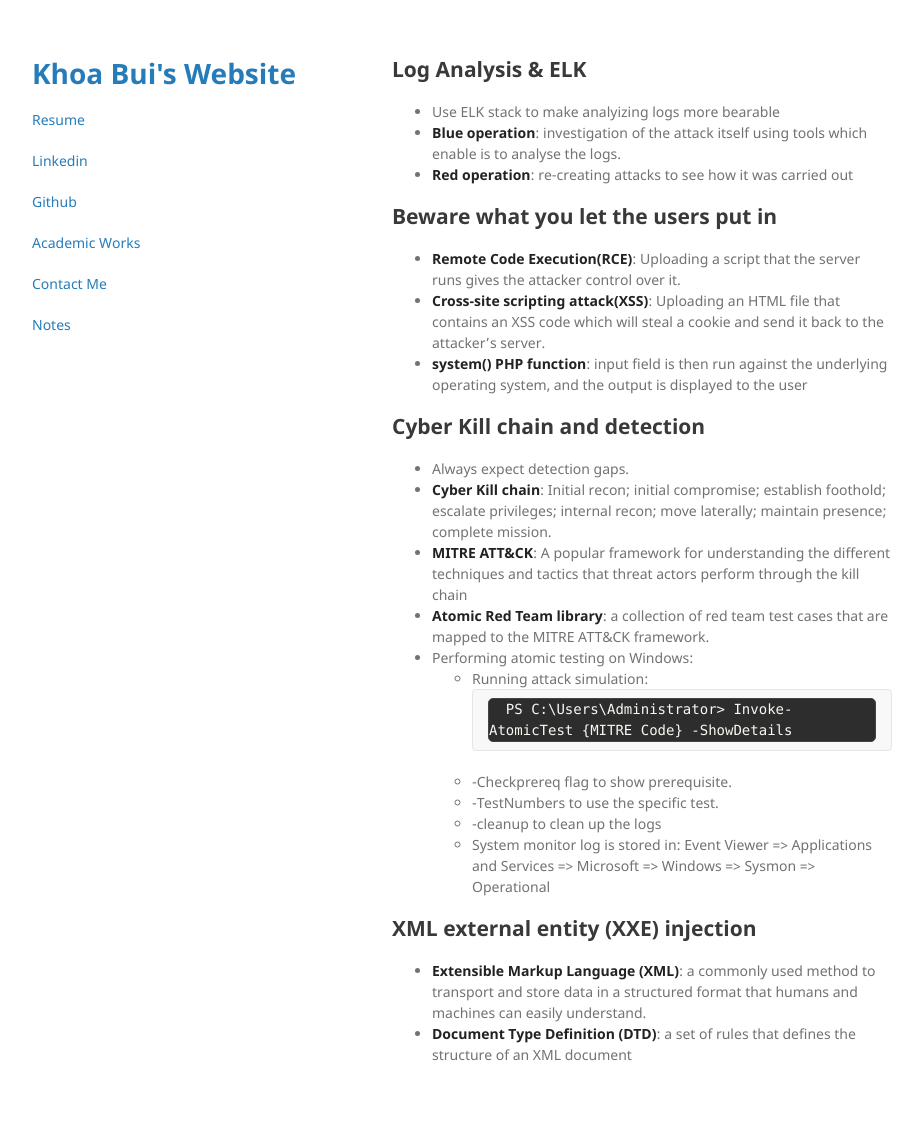
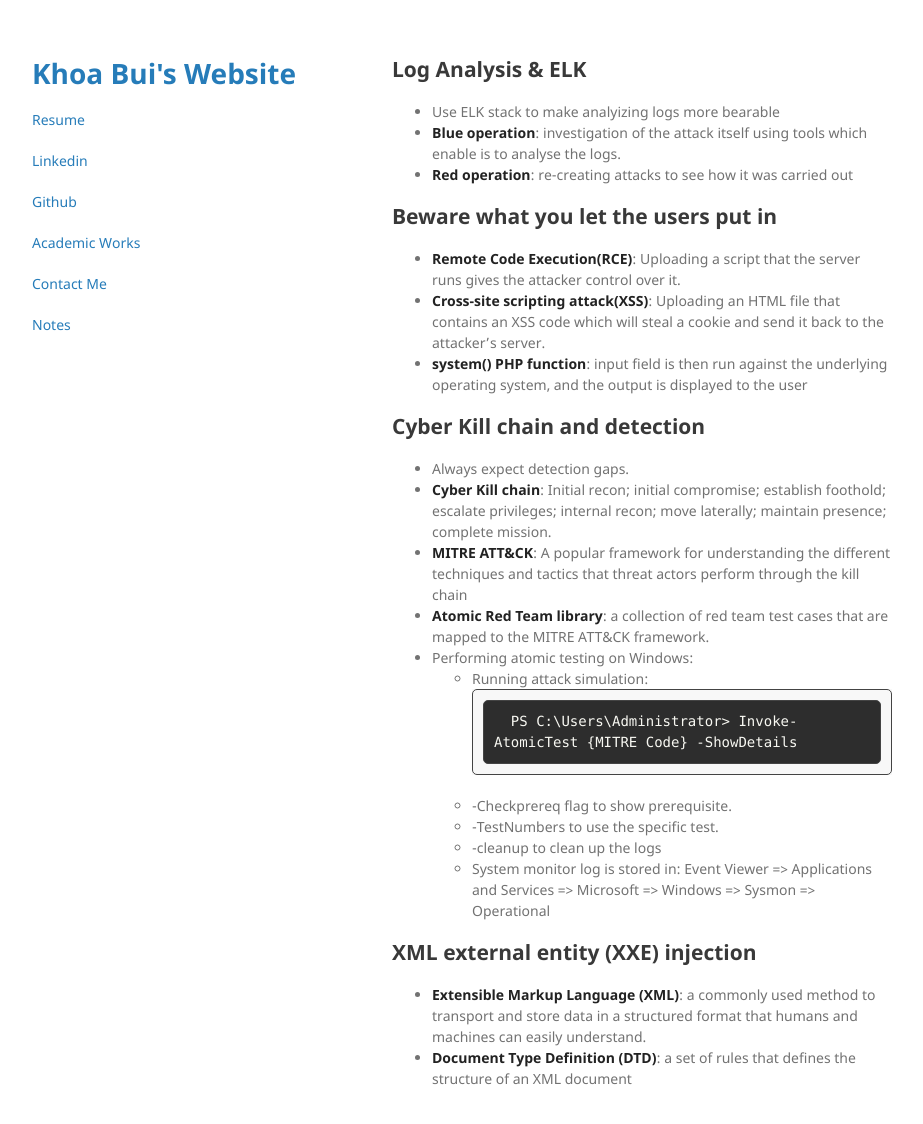
Before and after one commit to khoabuiv/khoabuiv.github.io, a Jekyll site: the page built from security_operations.md, in a window 1280 px wide and 1159 px high. Shown: the top 1124 px of the window, without its empty margins (178-1101 px from the left). Built offline with Jekyll 4.4.1, drawn with Linux system fonts in a browser that asks for light colours.

Commit message:
Designing the code block

```diff
--- a/_sass/jekyll-theme-minimal.scss
+++ b/_sass/jekyll-theme-minimal.scss
@@ -72,19 +72,12 @@ code, pre {
   font-family: Monaco, Bitstream Vera Sans Mono, Lucida Console, Terminal, Consolas, Liberation Mono, DejaVu Sans Mono, Courier New, monospace;
   color: #f8f8f2; /* Light text for code */
   background-color: #2d2d2d; /* Dark background for code block */
+  padding: 10px;
   border: 1px solid #444; /* Slight border for distinction */
   border-radius: 5px;
   display: block;
-  white-space: pre-wrap;
-}
+  white-space: pre-wrap;}
 
-pre {
-  padding:8px 15px;
-  background: #f8f8f8;
-  border-radius:5px;
-  border:1px solid #e5e5e5;
-  overflow-x: auto;
-}
 
 table {
   width:100%;
```
